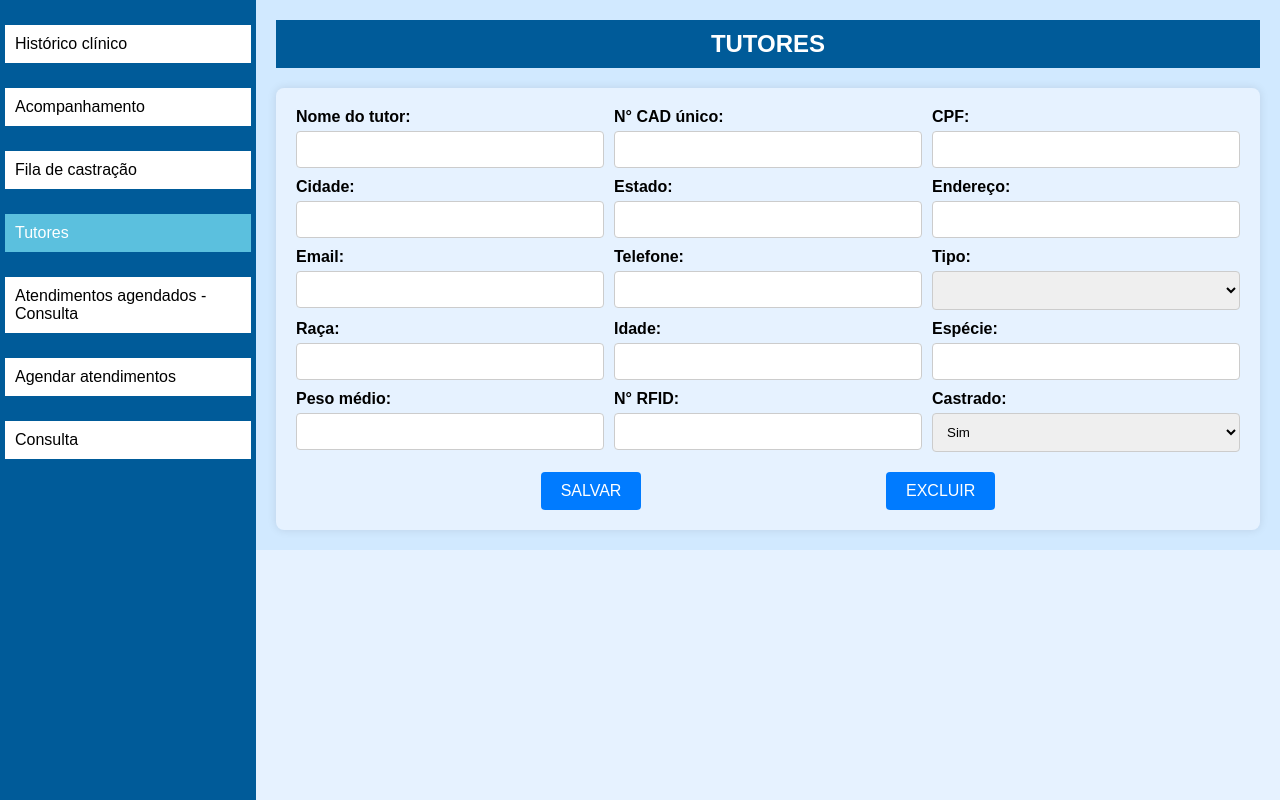
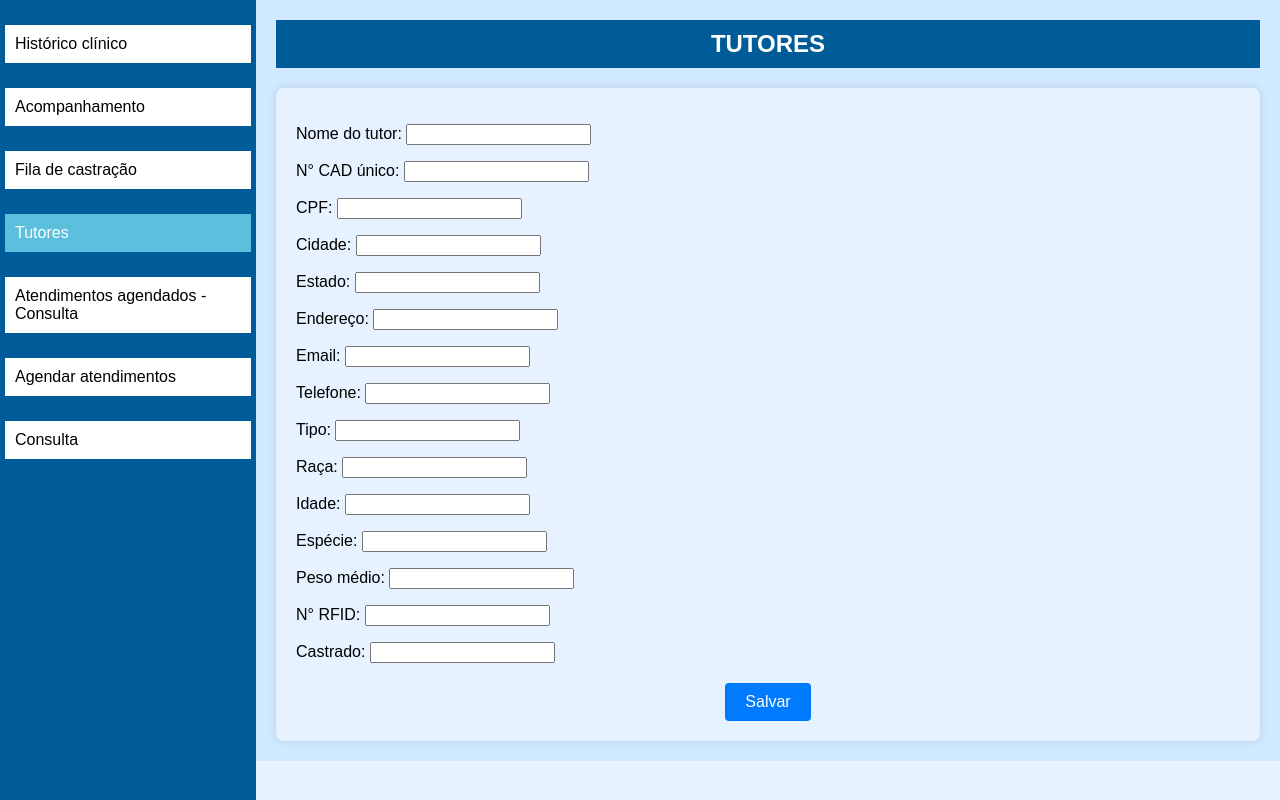
Before and after one commit to uniarp/projeto_6, a Django app: page /tela_tutor/ in a window 1280 px wide. Run offline with Django 5.2, Linux system fonts and the light colour scheme; lists and menus that the app fills with data are empty.

Commit message:
atualização

```diff
--- a/tela_tutor/templates/tela_tutor/tutor_form.html
+++ b/tela_tutor/templates/tela_tutor/tutor_form.html
@@ -27,76 +27,9 @@
             <div class="form-section">
                 <form method="POST">
                     {% csrf_token %}
-                    <div class="form-grid">
-                        <div class="form-group">
-                            <label for="nome_tutor">Nome do tutor:</label>
-                            <input type="text" id="nome_tutor" name="nome_tutor" />
-                        </div>
-                        <div class="form-group">
-                            <label for="numero_cad">N° CAD único:</label>
-                            <input type="text" id="numero_cad" name="numero_cad" />
-                        </div>
-                        <div class="form-group">
-                            <label for="cpf">CPF:</label>
-                            <input type="text" id="cpf" name="cpf" />
-                        </div>
-                        <div class="form-group">
-                            <label for="cidade">Cidade:</label>
-                            <input type="text" id="cidade" name="cidade" />
-                        </div>
-                        <div class="form-group">
-                            <label for="estado">Estado:</label>
-                            <input type="text" id="estado" name="estado" />
-                        </div>
-                        <div class="form-group">
-                            <label for="endereco">Endereço:</label>
-                            <input type="text" id="endereco" name="endereco" />
-                        </div>
-                        <div class="form-group">
-                            <label for="email">Email:</label>
-                            <input type="email" id="email" name="email" />
-                        </div>
-                        <div class="form-group">
-                            <label for="telefone">Telefone:</label>
-                            <input type="tel" id="telefone" name="telefone" />
-                        </div>
-                        <div class="form-group">
-                            <label for="tipo">Tipo:</label>
-                            <select id="tipo" name="tipo">
-                                <!-- Opções aqui -->
-                            </select>
-                        </div>
-                        <div class="form-group">
-                            <label for="raca">Raça:</label>
-                            <input type="text" id="raca" name="raca" />
-                        </div>
-                        <div class="form-group">
-                            <label for="idade">Idade:</label>
-                            <input type="number" id="idade" name="idade" />
-                        </div>
-                        <div class="form-group">
-                            <label for="especie">Espécie:</label>
-                            <input type="text" id="especie" name="especie" />
-                        </div>
-                        <div class="form-group">
-                            <label for="peso">Peso médio:</label>
-                            <input type="number" id="peso" name="peso" />
-                        </div>
-                        <div class="form-group">
-                            <label for="rfid">N° RFID:</label>
-                            <input type="text" id="rfid" name="rfid" />
-                        </div>
-                        <div class="form-group">
-                            <label for="castrado">Castrado:</label>
-                            <select id="castrado" name="castrado">
-                                <option value="sim">Sim</option>
-                                <option value="nao">Não</option>
-                            </select>
-                        </div>
-                    </div>
+                    {{ form.as_p }}
                     <div class="button-section">
-                        <button type="submit">SALVAR</button>
-                        <button type="button">EXCLUIR</button>
+                        <button type="submit">Salvar</button>
                     </div>
                 </form>
             </div>
@@ -116,6 +49,5 @@
 
     <!-- Campo oculto para controlar a exibição do modal -->
     <input type="hidden" id="showModal" value="{{ show_modal }}">
-
 </body>
 </html>
```
Also changed, not shown: db.sqlite3.
